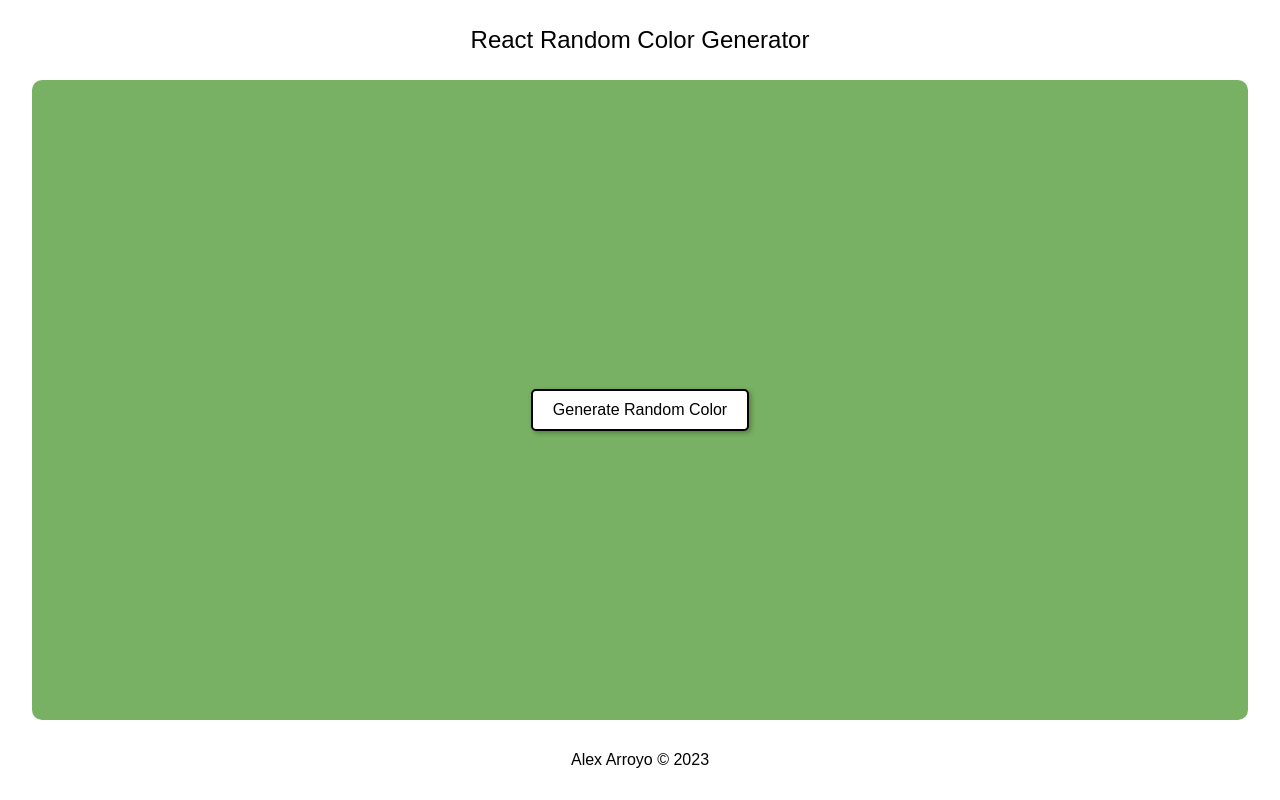
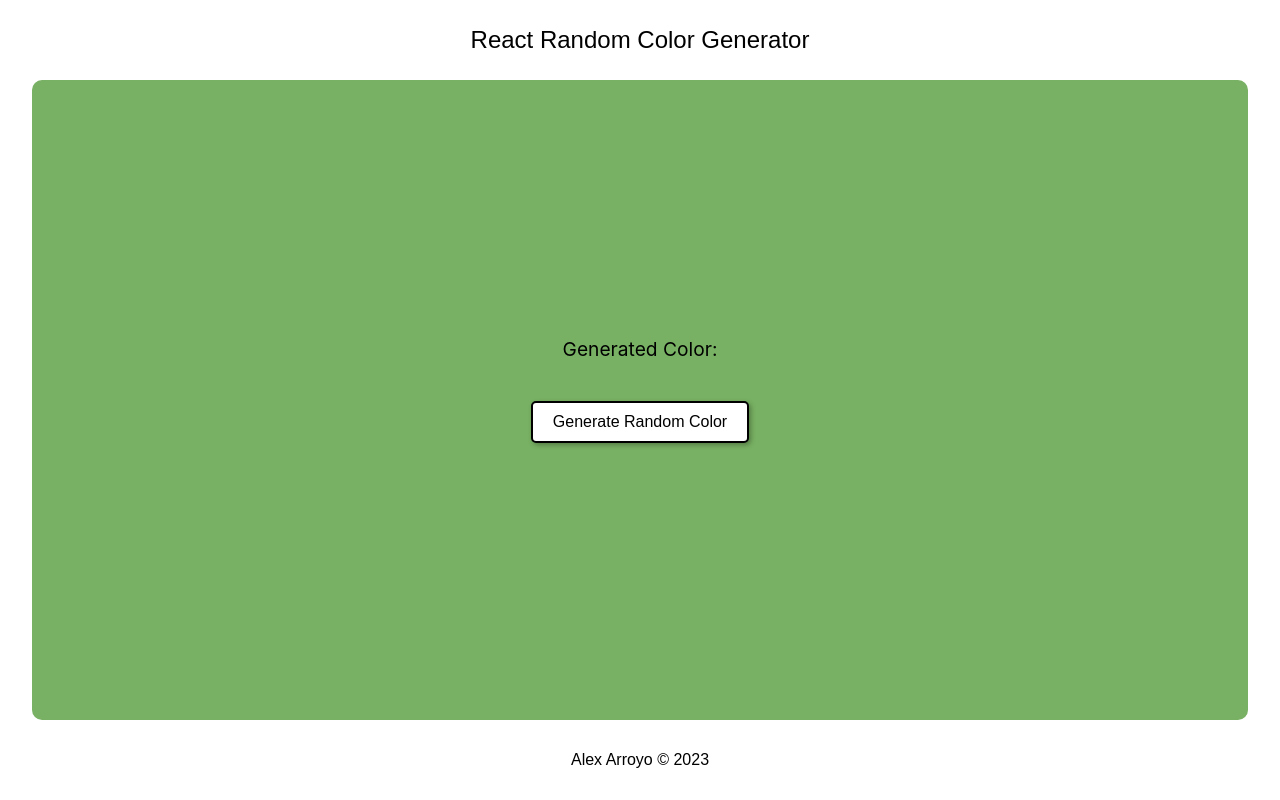
Before and after one commit to alexaldearroyo/react-random-color-generator, a React app: page / in a window 1280 px wide. Both pictures are taken after a click on the button "Generate Random Color". Built offline with nearby package versions, Linux system fonts and the light colour scheme; the HTML template or start-up script is replaced by a standard one.

Commit message:
Add text

```diff
--- a/src/App.js
+++ b/src/App.js
@@ -64,10 +64,12 @@ const Text = styled.p`
 
 export default function App() {
   const [bgColor, setBgColor] = useState('#f0f0f0');
+  const [showText, setShowText] = useState(false);
 
   const generateRandomColor = () => {
     const randomColor = `#${Math.floor(Math.random() * 16777215).toString(16)}`;
     setBgColor(randomColor);
+    setShowText(true);
   };
 
   return (
@@ -76,6 +78,7 @@ export default function App() {
         <p>React Random Color Generator</p>
       </Header>
       <Container bgColor={bgColor}>
+        {showText && <Text>Generated Color: </Text>}
         <Button onClick={generateRandomColor}>Generate Random Color</Button>
       </Container>
       <Footer>
```
